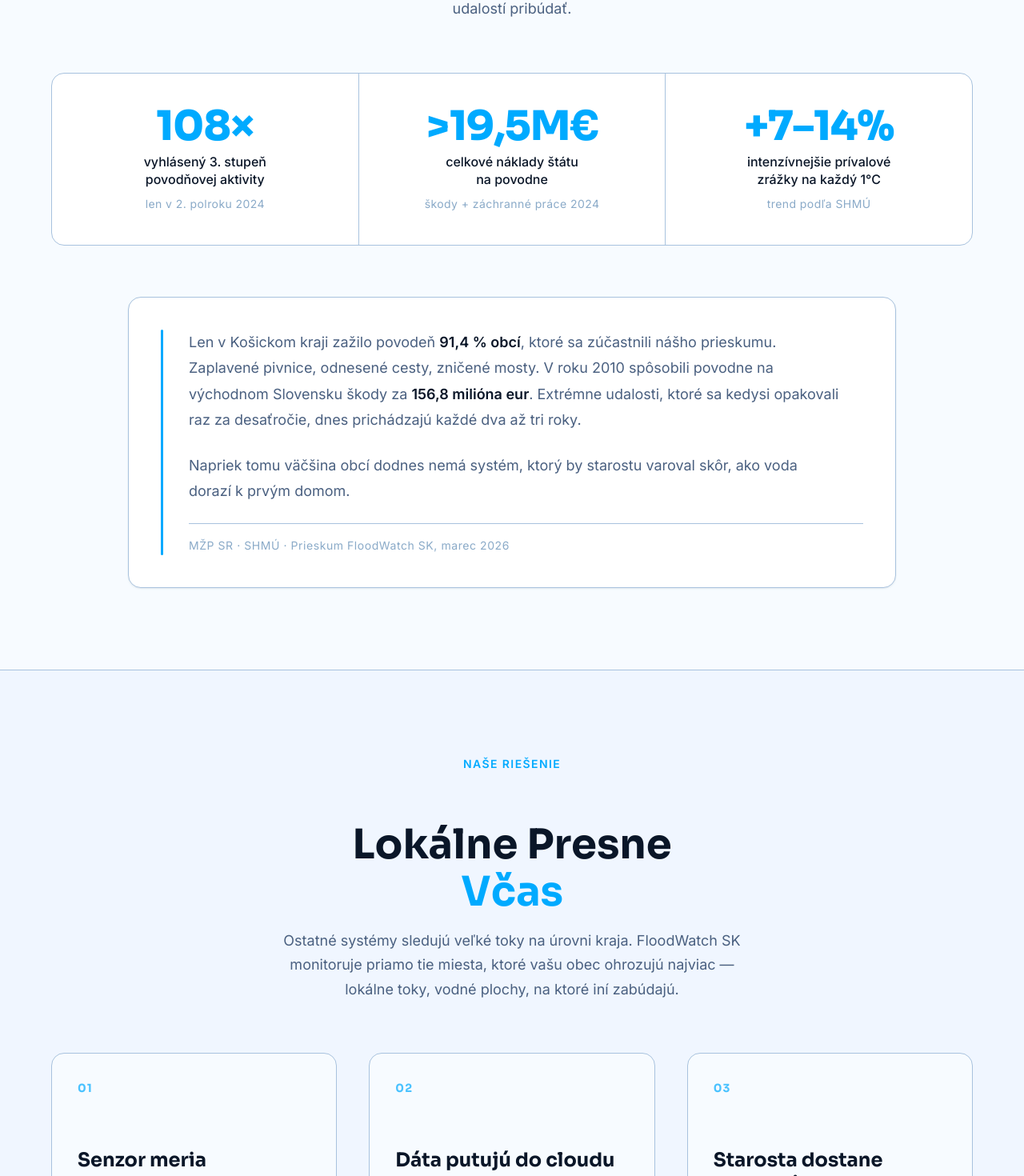
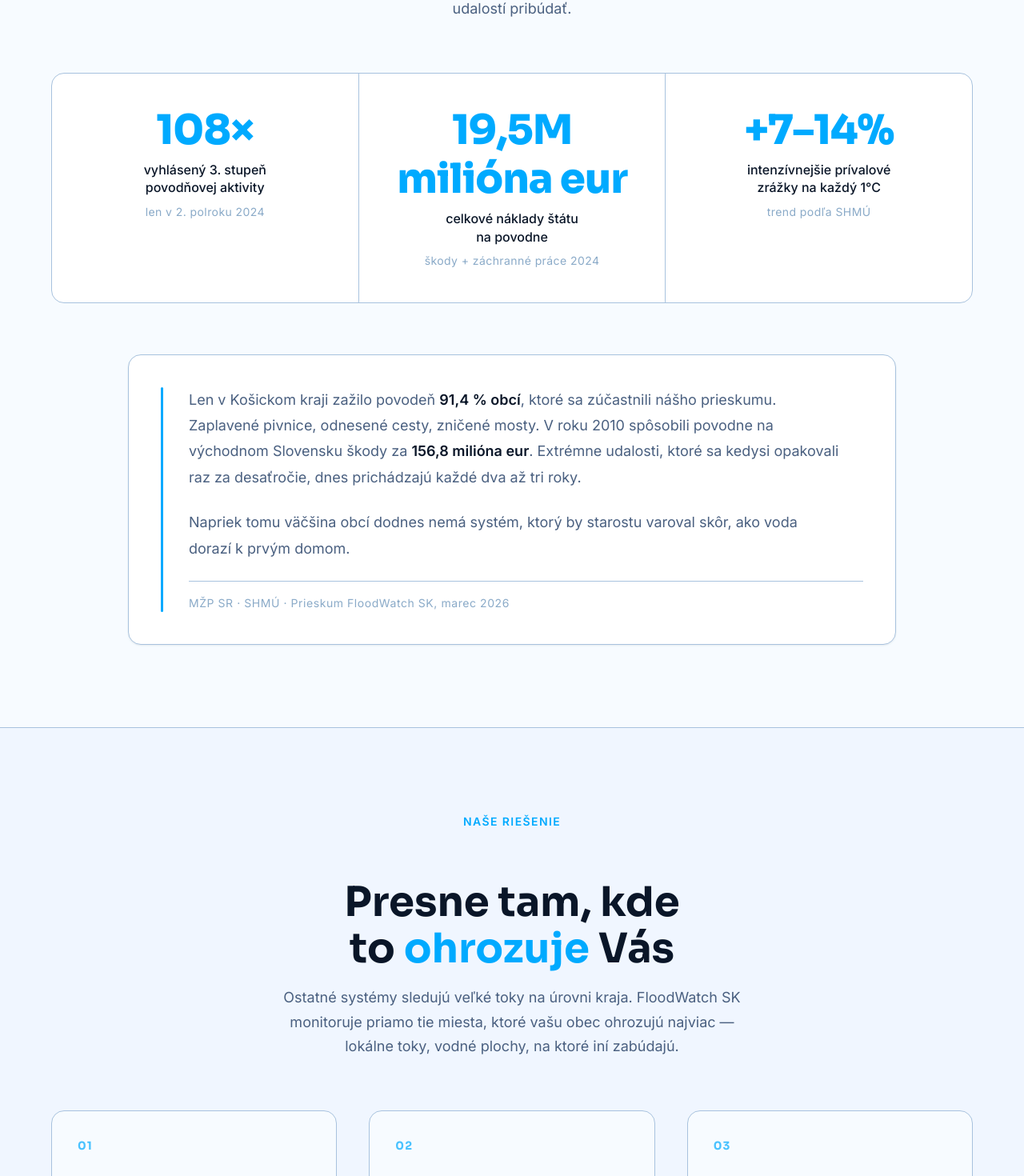
Before and after one commit to ShouTyM/FloodWatchSK_Landing, an Angular app: page / in a window 1280 px wide. Shown: the part 1194-2664 px from the top of the page at 80% size. Built offline with nearby package versions, Linux system fonts and the light colour scheme.

Commit message:
feat: layout changes

```diff
--- a/src/app/sections/problem/problem.scss
+++ b/src/app/sections/problem/problem.scss
@@ -125,7 +125,7 @@
     font-size: var(--text-2xl);
     font-weight: 800;
     color: var(--color-primary);
-    line-height: 1;
+    line-height: 1.2;
     letter-spacing: -0.02em;
   }
 
--- a/src/app/sections/problem/problem.ts
+++ b/src/app/sections/problem/problem.ts
@@ -17,7 +17,7 @@
       sublabel: 'len v 2. polroku 2024'
     },
     {
-      value: '>19,5M€',
+      value: '19,5M milióna eur',
       label: 'celkové náklady štátu\nna povodne',
       sublabel: 'škody + záchranné práce 2024'
     },
--- a/src/app/sections/solution/solution.html
+++ b/src/app/sections/solution/solution.html
@@ -5,7 +5,7 @@
     </div>
     <!-- Header -->
     <div class="solution__header" #revealEl>
-      <h2 class="solution__title">Lokálne Presne<br /><span>Včas</span></h2>
+      <h2 class="solution__title">Presne tam, kde to <span>ohrozuje</span> Vás</h2>
       <p class="solution__subtitle">
         Ostatné systémy sledujú veľké toky na úrovni kraja.
         FloodWatch SK monitoruje priamo tie miesta, ktoré vašu obec
@@ -87,7 +87,7 @@
     <!-- Differentiator callout -->
     <div class="solution__callout" #revealEl>
       <p class="solution__callout-text">
-        Ostatní sledujú veľké rieky
+        Ostatní sledujú regionálne
         <span>My sme tu pre vás</span>
       </p>
     </div>
```
